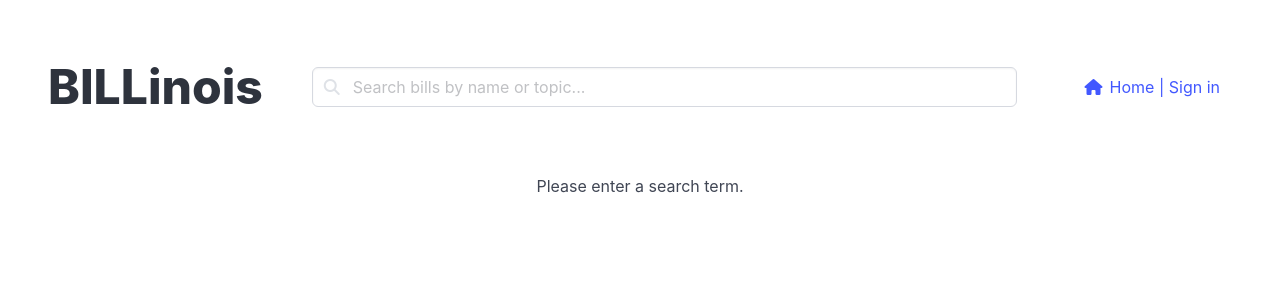
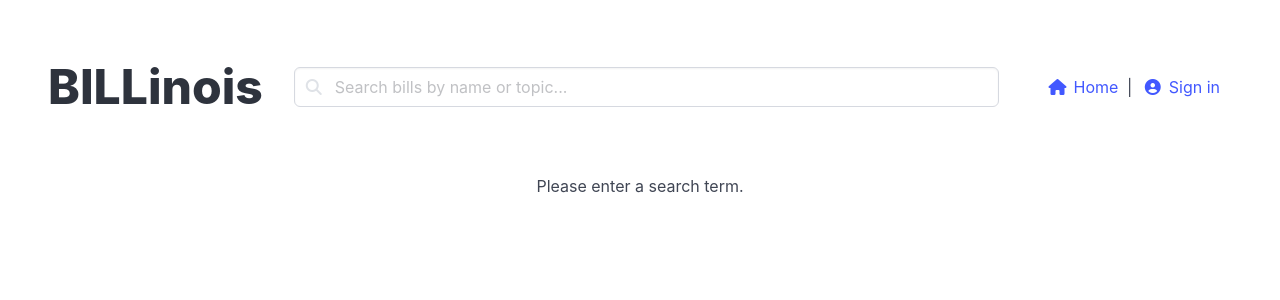
Before and after one commit to uchicago-capp-30320/BILLinois, a Django app: template templates/search.html in a window 1280 px wide. Shown: the top 300 px of the page. Run offline with Django 5.2, Linux system fonts and the light colour scheme; the template is opened without the code that fills it, so the values that code supplies are empty; parts of the project's set-up code (start-up, migrations or seed data) failed here and were passed over.

Commit message:
make home/sign in consistent with other pages

```diff
--- a/templates/search.html
+++ b/templates/search.html
@@ -36,13 +36,25 @@
           </div>
                 <!-- Menu Column -->
                 <div class="column is-narrow has-text-right" style="flex-grow:0;">
-            <!-- Home | Sign in -->
-            <span class="icon-text has-text-link ml-4">
+                  <!-- Home Link -->
+                  <a href="/home" class="icon-text has-text-link ml-4 is-clickable hover-link">
                     <span class="icon">
                       <i class="fas fa-home"></i>
                     </span>
-              <span>Home | Sign in</span>
+                    <span>Home</span>
+                  </a>
+                  <!-- Separator -->
+                  <span class="mx-1">|</span>
+                  <!-- Sign In Link -->
+                  <a href="/signin" class=" icon-text has-text-link is-clickable hover-link">
+                    <span class="icon">
+                      <i class="fa-solid fa-circle-user"></i>
                     </span>
+                    <span>Sign in</span>
+                  </a>
+                </div>
+              </div>
+            </div>
           </div>
         </div>
       </div>
```
Lines whose indentation alone changed are shown as unchanged.
